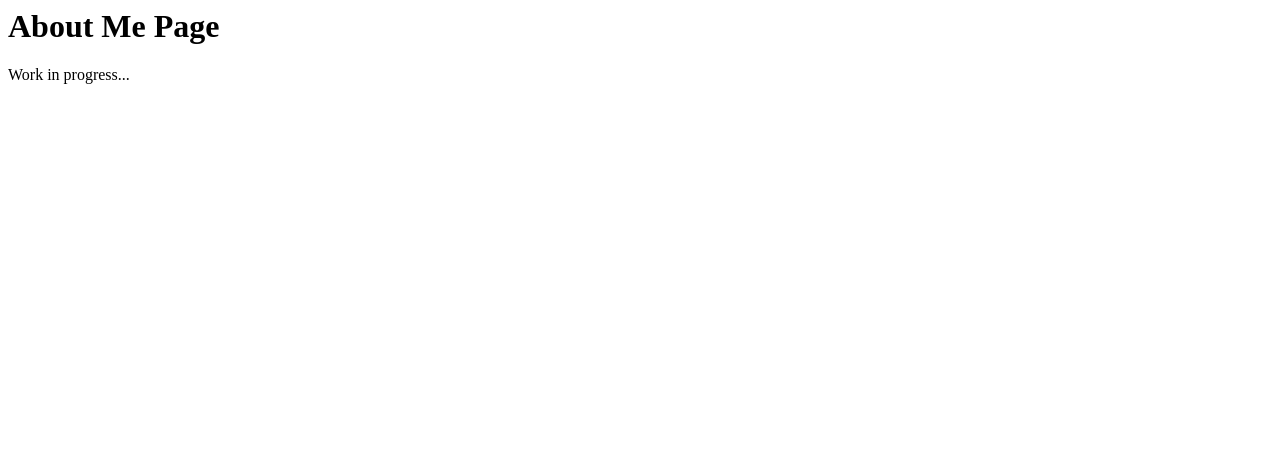
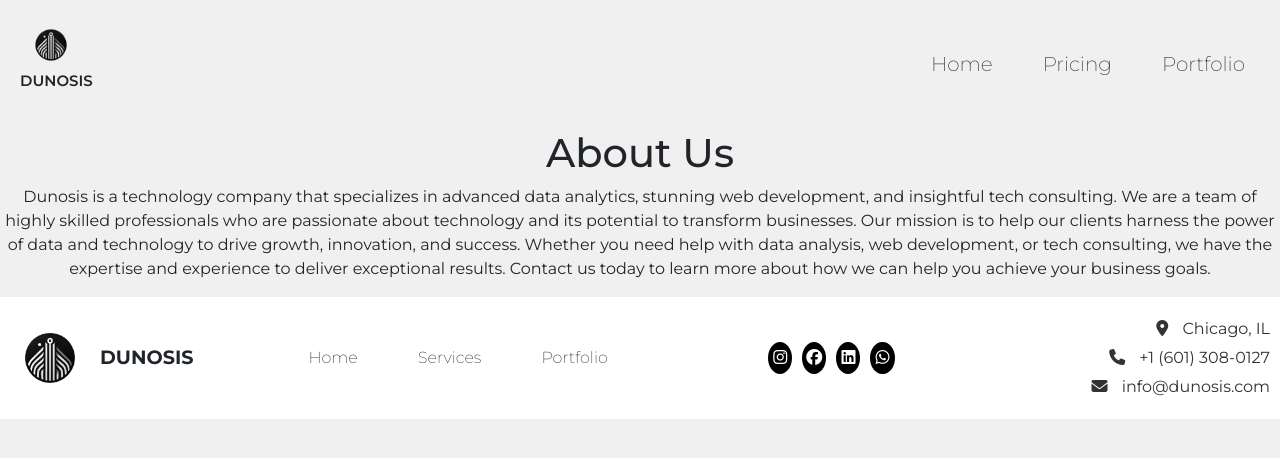
Before and after one commit to wesordonez/Dunosis-Web, a Django app: page /about/ in a window 1280 px wide. Shown: the top 458 px of the page. Run offline with Django 5.2, Linux system fonts and the light colour scheme; some libraries are stand-ins or nearby versions.

Commit message:
added footer and header and basic overview section

```diff
--- /dev/null
+++ b/dunosis_site/landing/static/landing/css/about.css
@@ -0,0 +1,271 @@
+/* General resets */
+* {
+    margin: 0;
+    padding: 0;
+    box-sizing: border-box;
+}
+
+html {
+    scroll-behavior: smooth;
+}
+
+body {
+    background-color: #f0f0f0;
+    text-align: center;
+    padding-top: 00px;
+    font-family: 'Montserrat', sans-serif;
+}
+
+/* Header */
+
+header {
+    display: flex;
+    padding: 20px;
+    justify-content: space-between;
+    align-items: center;
+    font-size: 20px;
+    font-weight: 600;
+    position: sticky;
+    top: 0;
+    width: 100%;
+    background-color: transparent;
+    z-index: 1000;
+}
+
+.header-logo img {
+    width: 50px;
+    margin-right: 10px;
+}
+
+.header-logo .logo-text {
+    font-size: 15px;
+    font-weight: 600;
+}
+
+.hamburger-menu {
+    display: none;
+    font-size: 24px;
+    cursor: pointer;
+}
+
+.mobile-nav-links {
+  display: none;
+  flex-direction: column;
+  gap: 10px;
+  position: absolute;
+  top: 60px;
+  right: 20px;
+  background-color: white;
+  padding: 10px;
+  border: 1px solid #ddd;
+  box-shadow: 0 2px 5px rgba(0, 0, 0, 0.1);
+}
+
+.mobile-nav-links a {
+  text-decoration: none;
+  color: #333;
+  font-family: 'Montserrat', sans-serif;
+  font-weight: 200;
+  padding: 10px 15px;
+  transition: color 0.3s ease;
+}
+
+.mobile-nav-links a:hover {
+  color: #999;
+}
+
+.mobile-nav-links.visible {
+  display: flex;
+}
+
+@keyframes fadeIn {
+    from {
+        opacity: 0;
+    }
+    to {
+        opacity: 1;
+    }
+}
+
+@keyframes fadeOut {
+    from {
+        opacity: 1;
+    }
+    to {
+        opacity: 0;
+    }
+}
+
+.hidden {
+    display: none;
+    animation: fadeOut 0.5s forwards;
+}
+
+.visible {
+    display: flex;
+    animation: fadeIn 0.5s forwards;
+}
+
+.nav {
+  display: flex;
+  justify-content: space-between;
+}
+
+.nav-links {
+    display: flex;
+    justify-content: space-between;
+    width: 100%;
+    gap: 20px;
+}
+
+.nav-links a {
+  text-decoration: none;
+  color: #333;
+  font-family: 'Montserrat', sans-serif;
+  font-weight: 200;
+  padding: 10px 15px;
+  transition: color 0.3s ease;
+}
+
+.nav-links a:hover {
+  color: #999;
+  text-decoration: underline;
+}
+
+@media (max-width: 768px) {
+  .header-logo .logo-text {
+      display: none;
+  }
+  .nav-links {
+      display: none;
+  }
+  .hamburger-menu {
+      display: block;
+  }
+}
+
+/* Footer */
+
+footer {
+    display: flex;
+    flex-wrap: wrap;
+    justify-content: space-between;
+    align-items: center;
+    padding: 20px 10px;
+    background-color: #fff;
+    font-size: 1rem;
+    margin-top: auto;
+  }
+
+  .footer-logo {
+    display: flex;
+    align-items: center;
+    gap: 10px;
+    margin-right: 100px;
+  }
+
+  .footer-logo img {
+    width: 80px;
+    height: 80px;
+  }
+
+  .footer-logo span {
+    font-weight: bold;
+    font-size: 1.2rem;
+  }
+
+  footer .nav-links {
+    width: auto;
+    justify-content: center;
+    display: flex;
+    gap: 30px;
+  }
+
+  footer .nav-links a {
+    text-decoration: none;
+    color: #333;
+    font-size: 1rem;
+  }
+
+  footer .nav-links a:hover {
+    color: #000;
+  }
+
+  .footer-social-icons {
+    display: flex;
+    gap: 20px;
+    margin: auto;
+  }
+
+  .footer-social-icons .social-icons {
+    display: flex;
+    justify-content: space-between;
+    gap: 10px;
+    width: 80%;
+  }
+
+  .footer-social-icons .social-icon-container {
+    width: 32px;
+    height: 32px;
+    background-color: black;
+    align-items: center;
+    justify-content: center;
+    padding: 4px 0px;
+    border-radius: 50%;
+    cursor: pointer;
+    transition: background-color 0.3s ease;
+  }
+
+  .footer-social-icons .social-icons a {
+    width: 32px;
+    height: 32px;
+  }
+
+  .footer-social-icons .social-icons a i {
+    font-size: 16px;
+    color: white;
+  }
+
+  .footer-contact {
+    display: flex;
+    align-items: right;
+    gap: 20px;
+    margin-left: 20px;
+  }
+
+  .contact-info {
+    width: auto;
+    display: flex;
+    flex-direction: column;
+    text-align: right;
+    gap: 5px;
+  }
+
+  .contact-info p {
+    margin: 0;
+    color: #333;
+  }
+
+  .contact-info p i {
+    margin-right: 10px;
+  }
+
+  @media (max-width: 768px) {
+    footer {
+      flex-direction: column;
+      padding: 20px;
+    }
+    .footer-logo {
+      margin-right: 0;
+    }
+    .footer-social-icons {
+      margin: 20px;
+    }
+    .footer-contact {
+      margin-left: 0;
+      margin: 20px;
+    }
+    .contact-info {
+      text-align: center;
+    }
+  }
--- a/dunosis_site/landing/templates/landing/about.html
+++ b/dunosis_site/landing/templates/landing/about.html
@@ -1,2 +1,102 @@
-<h1>About Me Page </h1>
-<p>Work in progress...</p>
+{% load static %}
+<!DOCTYPE html>
+<html lang="en">
+<head>
+    <!-- Required meta tags -->
+    <meta charset="UTF-8">
+    <meta name="viewport" content="width=device-width, initial-scale=1.0">
+    <meta name="description" content="Dunosis is a technology company that specializes in advanced data analytics, stunning web development, and insightful tech consulting.">
+    <meta name="keywords" content="Dunosis, data analytics, web development, tech consulting, technology, business, analytics, web design, consulting">
+
+    <!-- Bootstrap CSS -->
+    <link href="https://cdn.jsdelivr.net/npm/bootstrap@5.0.2/dist/css/bootstrap.min.css" rel="stylesheet" integrity="sha384-EVSTQN3/azprG1Anm3QDgpJLIm9Nao0Yz1ztcQTwFspd3yD65VohhpuuCOmLASjC" crossorigin="anonymous">
+
+    <!-- Project CSS Link -->
+    <link rel="stylesheet" href="{% static 'landing/css/about.css' %}">
+
+    <!-- Google Fonts -->
+    <link rel="preconnect" href="https://fonts.googleapis.com">
+    <link rel="preconnect" href="https://fonts.gstatic.com" crossorigin>
+    <link href="https://fonts.googleapis.com/css2?family=Montserrat:ital,wght@0,100..900;1,100..900&display=swap" rel="stylesheet">
+
+    <!-- Font Awesome -->
+    <script src="https://kit.fontawesome.com/9451864d27.js" crossorigin="anonymous"></script>
+
+    <!-- Title -->
+    <title>Dunosis-About</title>
+    <link rel="icon" href="../../static/landing/img/favicon.ico" type="image/x-icon">
+
+</head>
+<body>
+    <header>
+        <div class="header-logo">
+            <img src="../../static/landing/img/logo.png" alt="Dunosis Logo" width="50" height="50">
+            <p class="logo-text">DUNOSIS</p>
+        </div>
+        <nav>
+            <div class="nav-links">
+                <a href="{% url 'home' %}">Home</a>
+                <a href="">Pricing</a>
+                <a href="">Portfolio</a>
+            </div>
+            <div class="hamburger-menu">
+              <i class="fas fa-bars"></i>
+            </div>
+            <div class="mobile-nav-links">
+                <a href="">About</a>
+                <a href="">Pricing</a>
+                <a href="">Portfolio</a>
+            </div>
+        </nav>
+    </header>
+
+    <section class="about-overview">
+        <div class="about-content">
+            <h1>About Us</h1>
+            <p>Dunosis is a technology company that specializes in advanced data analytics, stunning web development, and insightful tech consulting. We are a team of highly skilled professionals who are passionate about technology and its potential to transform businesses. Our mission is to help our clients harness the power of data and technology to drive growth, innovation, and success. Whether you need help with data analysis, web development, or tech consulting, we have the expertise and experience to deliver exceptional results. Contact us today to learn more about how we can help you achieve your business goals.</p>
+        </div>
+    </section>
+
+    <footer>
+        <!-- Left Section: Logo -->
+        <div class="footer-logo">
+            <img src="../../static/landing/img/logo.png" alt="Dunosis Logo" width="50" height="50">
+            <span>DUNOSIS</span>
+        </div>
+
+        <!-- Middle Section: Navigation Links -->
+        <nav class="nav-links">
+            <a href="{% url 'home' %}">Home</a>
+            <a href="#">Services</a>
+            <a href="#">Portfolio</a>
+        </nav>
+
+        <!-- Right Section: Social Icons and Contact -->
+        <div class="footer-social-icons">
+            <div class="social-icons">
+                <div class="social-icon-container">
+                    <a href="#"><i class="fa-brands fa-instagram"></i></a>
+                </div>
+                <div class="social-icon-container">
+                    <a href="#"><i class="fa-brands fa-facebook"></i></a>
+                </div>
+                <div class="social-icon-container">
+                    <a href="#"><i class="fa-brands fa-linkedin"></i></a>
+                </div>
+                <div class="social-icon-container">
+                    <a href="#"><i class="fa-brands fa-whatsapp"></i></a>
+                </div>
+            </div>
+        </div>
+        <div class="footer-contact">
+            <div class="contact-info">
+                <p><i class="fa fa-map-marker"></i> Chicago, IL</p>
+                <p><i class="fa fa-phone"></i> +1 (601) 308-0127</p>
+                <p><i class="fa fa-envelope"></i> info@dunosis.com</p>
+            </div>
+        </div>
+    </footer>
+
+</body>
+
+</html>
```
